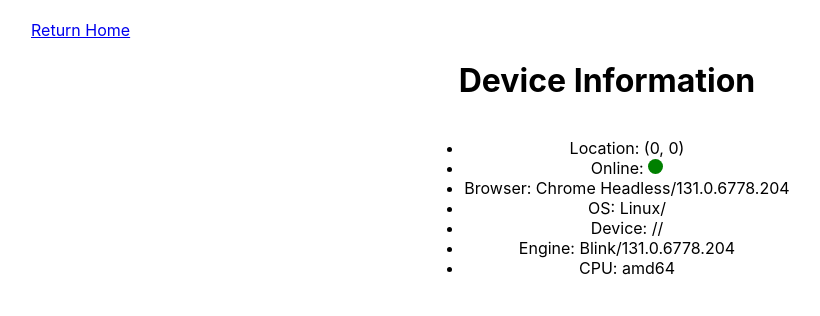
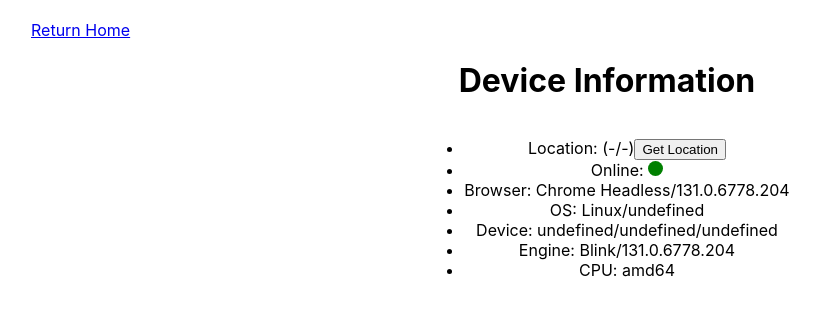
Before and after one commit to jianshaow/webauthn-demo, a React (Create React App) app: page /info in a window 1280 px wide. Shown: the top 316 px of the page, without its empty margins (33-853 px from the left). Built offline with nearby package versions, Linux system fonts and the light colour scheme; no server answers; the HTML template or start-up script is replaced by a standard one.

Commit message:
fix location issue

```diff
--- a/src/components/Info.tsx
+++ b/src/components/Info.tsx
@@ -5,43 +5,60 @@
 import './Info.css';
 
 interface InfoState {
-  longitude: number;
-  latitude: number;
+  position: string;
+  online: boolean;
+  browser: string;
+  os: string;
+  device: string;
+  engine: string;
+  cpu: string | undefined;
 }
 
 class Info extends Component<{}, InfoState> {
   constructor(props: {}) {
     super(props);
-    this.state = { longitude: 0, latitude: 0 };
+    const { isOnline } = this.getNetworkInfo();
+    const { device, browser, os, engine, cpu } = this.getBrowserInfo();
+    this.state = {
+      position: '(-/-)',
+      online: isOnline,
+      browser: browser.name + '/' + browser.version,
+      os: os.name + '/' + os.version,
+      device: device.type + '/' + device.vendor + '/' + device.model,
+      engine: engine.name + '/' + engine.version,
+      cpu: cpu.architecture
+    };
   }
 
-  setPosition(position: GeolocationPosition) {
+  getPositionInfo() {
+    if ('geolocation' in navigator) {
+      const component = this;
+      navigator.geolocation.getCurrentPosition(
+        function (position) {
           const latitude = position.coords.latitude;
           const longitude = position.coords.longitude;
-    this.setState({ longitude: longitude, latitude: latitude });
-  };
-
-  getLocationInfo() {
-    let longitude = 0;
-    let latitude = 0;
-    if ("geolocation" in navigator) {
-      navigator.geolocation.getCurrentPosition(this.setPosition, function (error) {
+          component.setState({ position: '(' + longitude + ', ' + latitude + ')' });
+        },
+        function (error) {
+          let msg = '';
           switch (error.code) {
             case error.PERMISSION_DENIED:
-            console.error("Permission denied");
+              msg = 'Permission denied';
               break;
             case error.POSITION_UNAVAILABLE:
-            console.error("Position unavailable");
+              msg = 'Position unavailable';
               break;
             case error.TIMEOUT:
-            console.error("Timeout");
+              msg = 'Timeout';
               break;
+            default:
+              msg = 'unknown error';
           }
+          alert('Get posistion fail: ' + msg);
         });
     } else {
       console.error("Get position not suport");
     }
-    return { longitude, latitude };
   }
 
   getNetworkInfo() {
@@ -57,11 +74,8 @@
   }
 
   render() {
-    const { longitude, latitude } = this.state;
+    const { position, online, browser, os, device, engine, cpu } = this.state;
 
-    this.getLocationInfo();
-    const { isOnline } = this.getNetworkInfo();
-    const { device, browser, os, engine, cpu } = this.getBrowserInfo();
     return (
       <div className='container'>
         <div className='header'>
@@ -71,13 +85,16 @@
           <h1>Device Information</h1>
           <nav className='navbar'>
             <ul>
-              <li>Location: ({longitude}, {latitude})</li>
-              <li>Online: {isOnline ? <div className="green-dot"></div> : <div className="red-dot"></div>}</li>
-              <li>Browser: {browser.name}/{browser.version}</li>
-              <li>OS: {os.name}/{os.version}</li>
-              <li>Device: {device.type}/{device.model}/{device.vendor}</li>
-              <li>Engine: {engine.name}/{engine.version}</li>
-              <li>CPU: {cpu.architecture}</li>
+              <li>Location: {position}
+                <button onClick={() => {
+                  this.getPositionInfo();
+                }}>Get Location</button></li>
+              <li>Online: {online ? <div className="green-dot"></div> : <div className="red-dot"></div>}</li>
+              <li>Browser: {browser}</li>
+              <li>OS: {os}</li>
+              <li>Device: {device}</li>
+              <li>Engine: {engine}</li>
+              <li>CPU: {cpu}</li>
             </ul>
           </nav>
         </div>
```
Lines whose indentation alone changed are shown as unchanged.
